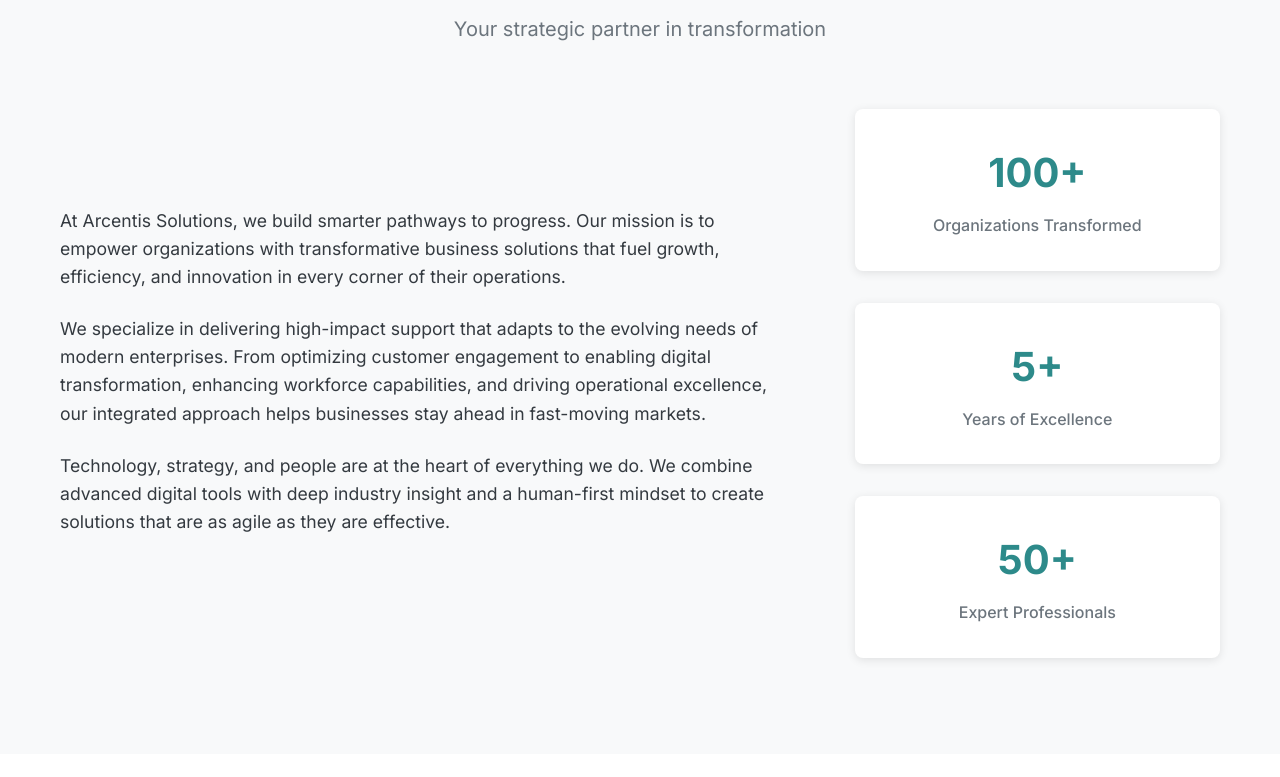
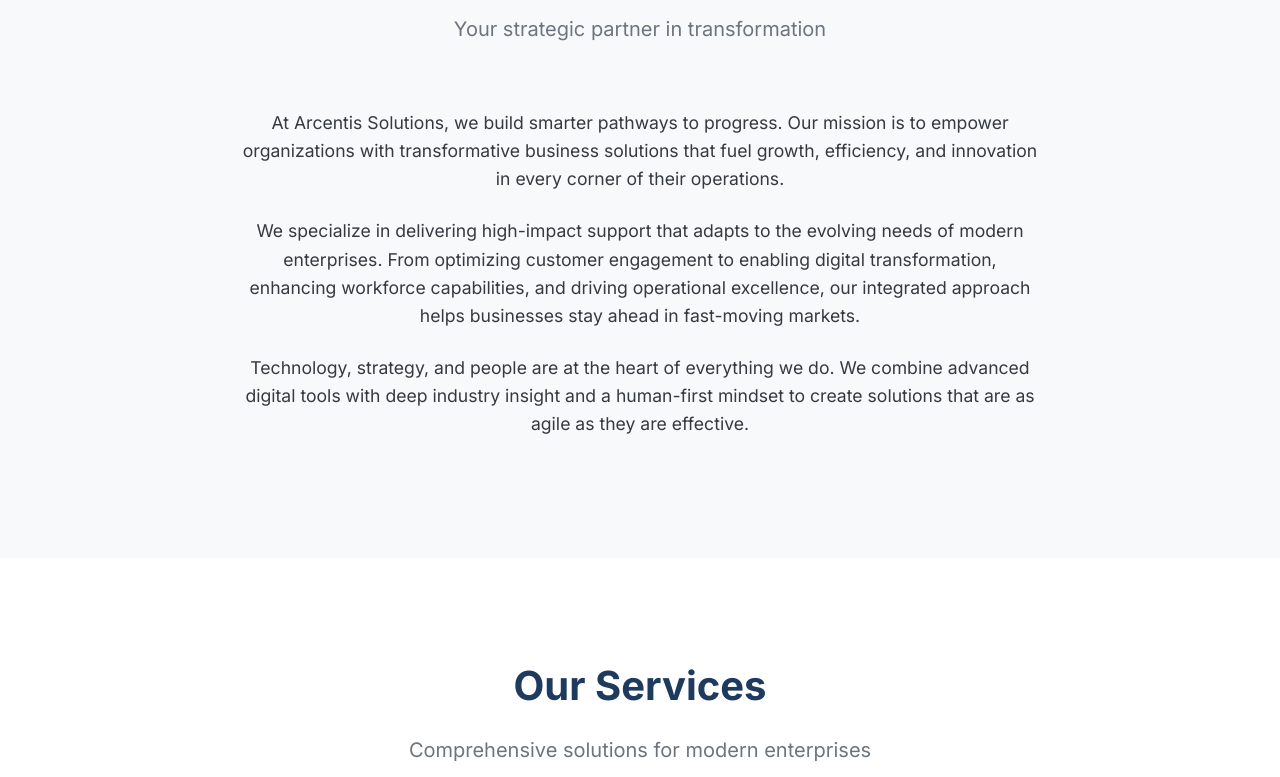
Before and after one commit to arcentissolutions/arcentis, a plain HTML site: page index.html in a window 1280 px wide. Shown: the part 963-1740 px from the top of the page. Drawn offline with Linux system fonts and the light colour scheme.

Commit message:
Add files via upload

```diff
--- a/index.html
+++ b/index.html
@@ -13,7 +13,7 @@
     <nav class="navbar">
         <div class="nav-container">
             <div class="nav-logo">
-                <img src="arcentis_logo_main.png" alt="Arcentis Solutions" class="logo">
+                <img src="arcentis_logo_main.png" alt="Arcentis Solutions" class="logo" style="max-width: 150px; height: auto;">
             </div>
             <ul class="nav-menu">
                 <li class="nav-item">
@@ -64,29 +64,15 @@
     <!-- About Section -->
     <section id="about" class="about">
         <div class="container">
-            <div class="section-header">
+            <div class="section-header" style="text-align: center;">
                 <h2 class="section-title">Who We Are</h2>
                 <p class="section-subtitle">Your strategic partner in transformation</p>
             </div>
-            <div class="about-content">
-                <div class="about-text">
+            <div class="about-content" style="display: flex; justify-content: center;">
+                <div class="about-text" style="max-width: 800px; text-align: center;">
                     <p>At Arcentis Solutions, we build smarter pathways to progress. Our mission is to empower organizations with transformative business solutions that fuel growth, efficiency, and innovation in every corner of their operations.</p>
                     <p>We specialize in delivering high-impact support that adapts to the evolving needs of modern enterprises. From optimizing customer engagement to enabling digital transformation, enhancing workforce capabilities, and driving operational excellence, our integrated approach helps businesses stay ahead in fast-moving markets.</p>
                     <p>Technology, strategy, and people are at the heart of everything we do. We combine advanced digital tools with deep industry insight and a human-first mindset to create solutions that are as agile as they are effective.</p>
-                </div>
-                <div class="about-stats">
-                    <div class="stat">
-                        <div class="stat-number">100+</div>
-                        <div class="stat-label">Organizations Transformed</div>
-                    </div>
-                    <div class="stat">
-                        <div class="stat-number">5+</div>
-                        <div class="stat-label">Years of Excellence</div>
-                    </div>
-                    <div class="stat">
-                        <div class="stat-number">50+</div>
-                        <div class="stat-label">Expert Professionals</div>
-                    </div>
                 </div>
             </div>
         </div>
@@ -230,7 +216,7 @@
                                     <path d="M22 16.92v3a2 2 0 0 1-2.18 2 19.79 19.79 0 0 1-8.63-3.07 19.5 19.5 0 0 1-6-6 19.79 19.79 0 0 1-3.07-8.67A2 2 0 0 1 4.11 2h3a2 2 0 0 1 2 1.72 12.84 12.84 0 0 0 .7 2.81 2 2 0 0 1-.45 2.11L8.09 9.91a16 16 0 0 0 6 6l1.27-1.27a2 2 0 0 1 2.11-.45 12.84 12.84 0 0 0 2.81.7A2 2 0 0 1 22 16.92z"/>
                                 </svg>
                             </div>
-                            <span>+1 (555) 123-4567</span>
+                            <span>+63 9812179888</span>
                         </div>
                     </div>
                 </div>
@@ -258,7 +244,7 @@
         <div class="container">
             <div class="footer-content">
                 <div class="footer-logo">
-                    <img src="arcentis_logo_main.png" alt="Arcentis Solutions" class="logo">
+                    <img src="arcentis_logo_main.png" alt="Arcentis Solutions" class="logo" style="max-width: 150px; height: auto;">
                     <p>Transforming Potential into Progress</p>
                 </div>
                 <div class="footer-links">
```
Also changed, not shown: arcentis_logo_main.png.
